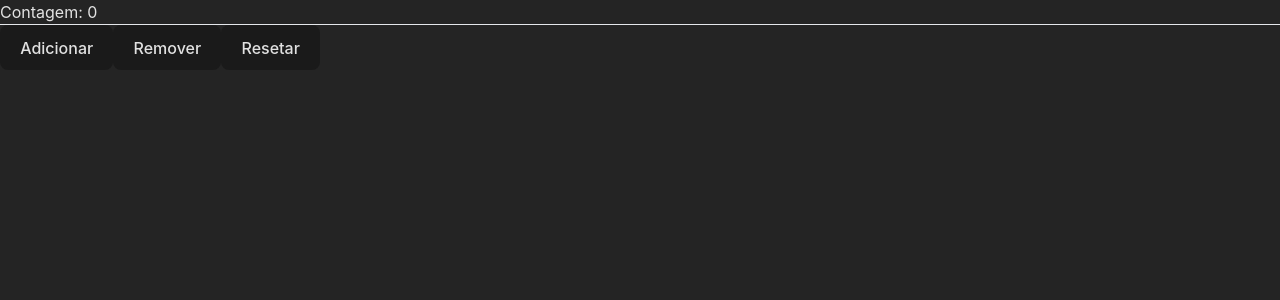
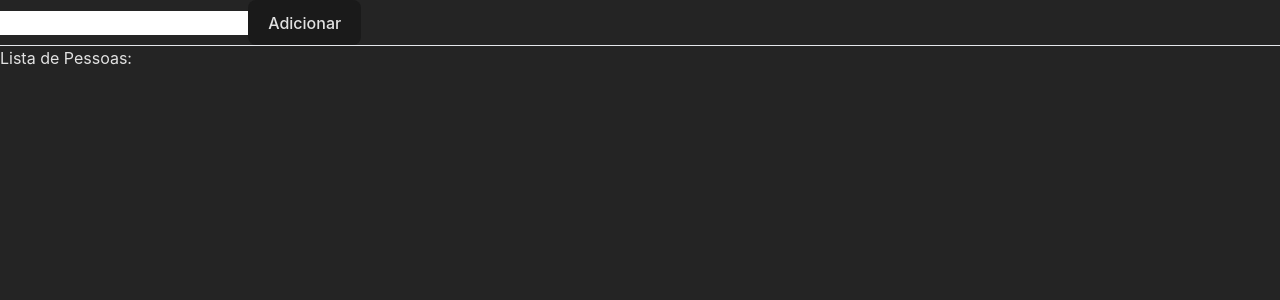
Before and after one commit to carlosaw/ReactJS-TS-TW-Vite-Movies, a React (Vite) app: page / in a window 1280 px wide. Shown: the top 300 px of the page. Built offline with nearby package versions, Linux system fonts and the light colour scheme.

Commit message:
People List

```diff
--- a/package.json
+++ b/package.json
@@ -12,11 +12,13 @@
   "dependencies": {
     "axios": "^1.4.0",
     "react": "^18.2.0",
-    "react-dom": "^18.2.0"
+    "react-dom": "^18.2.0",
+    "uuid": "^9.0.0"
   },
   "devDependencies": {
     "@types/react": "^18.2.15",
     "@types/react-dom": "^18.2.7",
+    "@types/uuid": "^9.0.2",
     "@typescript-eslint/eslint-plugin": "^6.0.0",
     "@typescript-eslint/parser": "^6.0.0",
     "@vitejs/plugin-react": "^4.0.3",
--- a/src/App.tsx
+++ b/src/App.tsx
@@ -1,44 +1,37 @@
-import { useReducer } from 'react';
-
-type reducerState = {
-  count: number;
-}
-type reducerAction = {
-  type: string;
-}
-
-const initialState = { count: 0 };
-const reducer = (state: reducerState, action: reducerAction) => {
-  switch(action.type) {
-    case 'ADD':
-      return {...state, count: state.count + 1};
-    break;
-    case 'DEL':
-      if(state.count > 0) {
-        return {...state, count: state.count - 1};
-      }
-    break;
-    case 'RESET':
-      return initialState;
-  }
-  return state;
-}
+import { ChangeEvent, useState } from 'react';
+import { usePeopleList } from './reducers/peopleList';
 
 const App = () => {
 
-  const [state, dispatch] =useReducer(reducer, initialState);
+  const [list, dispatch] = usePeopleList();
+  const [ nameInput, setNameInput] = useState('');
+
+  const handleAddButton = () => {
+    if(nameInput) {
+      dispatch({
+        type: 'ADD',
+        payload: {
+        name: nameInput}
+      });
+      setNameInput('');
+    }
+  }
+
+  const handleInputChange = (e: ChangeEvent<HTMLInputElement>) => {
+    setNameInput(e.target.value);
+  }
 
   return (
     <div className="container mx-auto">
-
-      Contagem: {state.count}
+      <input type='text' value={nameInput} onChange={handleInputChange} />
+      <button onClick={handleAddButton}>Adicionar</button>
       <hr/>
-      <button className='p-3 border' onClick={()=>dispatch({type: 'ADD'})}>Adicionar</button>
-
-      <button className='p-3' onClick={()=>dispatch({type: 'DEL'})}>Remover</button>
-
-      <button className='p-3' onClick={()=>dispatch({type: 'RESET'})}>Resetar</button>
-
+      Lista de Pessoas:
+      <ul>
+        {list.map((item, index) => (
+          <li key={index}>{item.name}</li>
+        ))}
+      </ul>
     </div>
   );
 }
--- /dev/null
+++ b/src/reducers/peopleList.ts
@@ -0,0 +1,48 @@
+import { useReducer } from 'react';
+
+import { v4 as uuidv4 } from 'uuid';
+
+type Person = {
+  id: string;
+  name: string;
+}
+
+type ActionType = {
+  type: string;
+  payload?: {
+    name?: string;
+    id?: string;
+  }
+}
+
+const initialState: Person[] = [];
+
+const reducer = (state: Person[], action: ActionType) => {
+  switch(action.type) {
+    case 'ADD':
+      if(action.payload?.name) {
+        const newState = [...state];
+        newState.push({
+          id: uuidv4(),
+          name: action.payload?.name
+        });
+        return newState;
+      }
+    break;
+
+    case 'DEL':
+      if(action.payload?.id) {
+        state = state.filter(item => item.id !== action.payload?.id);
+      }
+    break;
+
+    case 'ORDER':
+      state = state.sort((a, b) => (a.name > b.name) ? 1 : -1);
+    break;
+  }
+  return state;
+}
+
+export const usePeopleList = () => {
+  return useReducer(reducer, initialState);
+}
```
Also changed, not shown: src/reducers/contagem.ts (added, +31 -0 lines), 1 other file (tests, documents, lock files or other folders).
